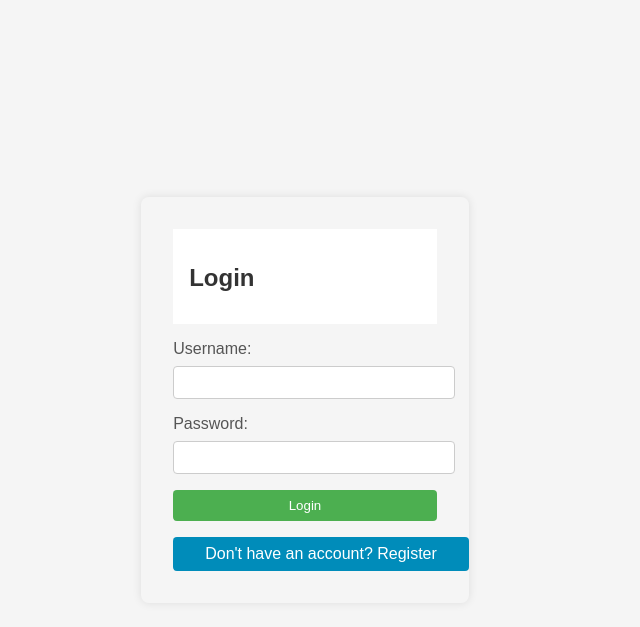
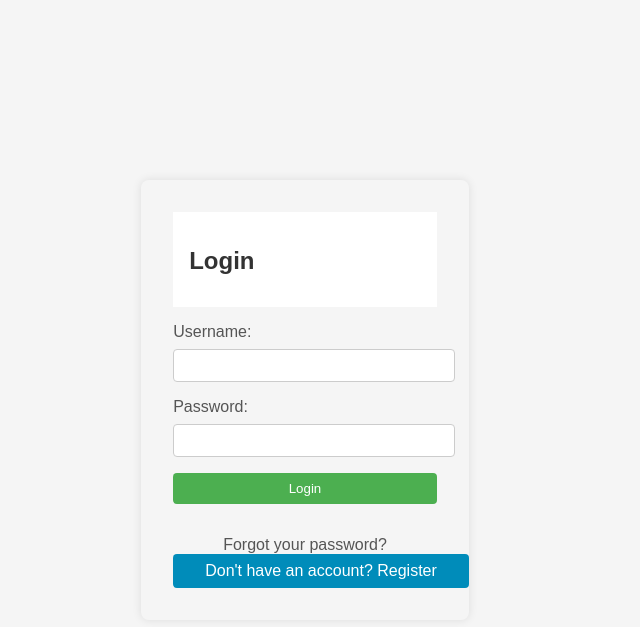
Before and after one commit to emmanuelokoth2002/inventory_management, a Django app: page / in a window 1280 px wide. Shown: the top 627 px of the page, without its empty margins (335-975 px from the left). Run offline with Django 5.2, Linux system fonts and the light colour scheme.

Commit message:
implemented forget password

```diff
--- a/inventory_management/settings.py
+++ b/inventory_management/settings.py
@@ -172,7 +172,7 @@ EMAIL_HOST = 'smtp.your-email-provider.com'
 EMAIL_PORT = 587
 EMAIL_USE_TLS = True
 EMAIL_HOST_USER = 'emmanuelokoth285@gmail.com'
-EMAIL_HOST_PASSWORD = ''
+EMAIL_HOST_PASSWORD = '39931838'
 
 # Default primary key field type
 # https://docs.djangoproject.com/en/5.0/ref/settings/#default-auto-field
--- a/users/templates/users/login.html
+++ b/users/templates/users/login.html
@@ -106,6 +106,20 @@
             color: #721c24;
             border-color: #f5c6cb;
         }
+
+        .forgot-password {
+            margin-top: 1rem;
+            text-align: center;
+        }
+
+        .forgot-password a {
+            color: #555;
+            text-decoration: none;
+        }
+
+        .forgot-password a:hover {
+            text-decoration: underline;
+        }
     </style>
 </head>
 <body>
@@ -134,6 +148,9 @@
                     {{ form.password }}
                 </div>
                 <button type="submit" class="btn">Login</button>
+                <div class="forgot-password">
+                    <a href="{% url 'password_reset' %}">Forgot your password?</a>  <!-- Added this line -->
+                </div>
             </form>
             <a href="{% url 'register' %}" class="link-btn">Don't have an account? Register</a>
         </div>
--- a/users/urls.py
+++ b/users/urls.py
@@ -1,9 +1,15 @@
 from django.urls import path
 from . import views
+from django.contrib.auth import views as auth_views
 
 urlpatterns = [
     path('', views.user_login, name='login'),
     path('register/', views.register, name='register'),
     path('logout/', views.user_logout, name='logout'),
     path('assign_roles/', views.assign_roles, name='assign_roles'),
+
+    path('password_reset/', auth_views.PasswordResetView.as_view(), name='password_reset'),
+    path('password_reset_done/', auth_views.PasswordResetDoneView.as_view(), name='password_reset_done'),
+    path('reset/<uidb64>/<token>/', auth_views.PasswordResetConfirmView.as_view(), name='password_reset_confirm'),
+    path('reset/done/', auth_views.PasswordResetCompleteView.as_view(), name='password_reset_complete'),
 ]
--- a/users/views.py
+++ b/users/views.py
@@ -9,7 +9,7 @@ def register(request):
     if request.method == 'POST':
         form = UserRegisterForm(request.POST)
         if form.is_valid():
-            form.save()
+            user = form.save()
             user.user_permissions.clear()
             username = form.cleaned_data.get('username')
             messages.success(request, f'Account created for {username}!')
@@ -17,6 +17,7 @@ def register(request):
     else:
         form = UserRegisterForm()
     return render(request, 'users/register.html', {'form': form})
+
 
 def user_login(request):
     if request.method == 'POST':
```
Also changed, not shown: pos/views.py (+10 -4 lines).
